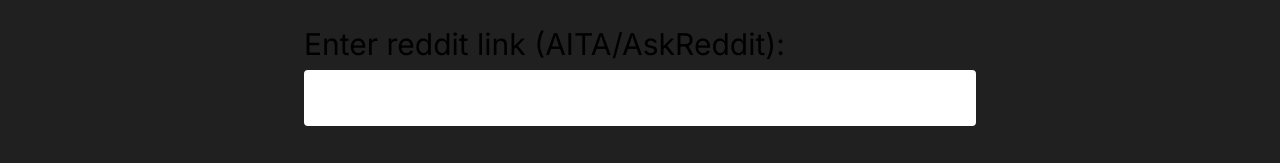
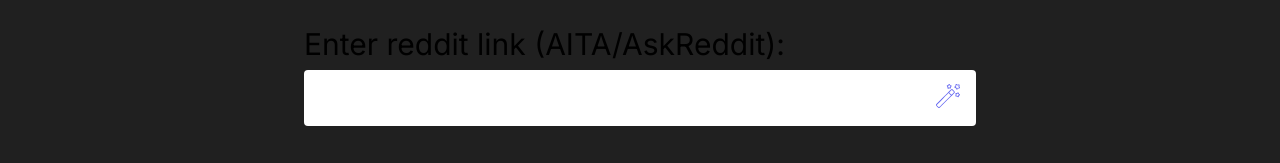
Before and after one commit to KrishOnGH/shitpost.video, a Next.js app in the folder web/: page / in a window 1280 px wide. Shown: the part 244-407 px from the top of the page. Built offline with nearby package versions, Linux system fonts and the light colour scheme; no server answers.

Commit message:
reddit api pt. 4
The website now has a generate link button to generate a sufficient random AITA/AskReddit link and populate the link input.

```diff
--- a/web/app/page.js
+++ b/web/app/page.js
@@ -84,6 +84,27 @@
     setVideoUrl('');
   };
 
+  const generatelink = async (e) => {
+    e.preventDefault();
+    try {
+      const response = await fetch('http://localhost:5000/generate-link', {
+        method: 'POST',
+        headers: {
+          'Content-Type': 'application/json',
+        },
+        body: JSON.stringify({ "username": username }),
+      });
+
+      if (!response.ok) {
+        throw new Error('Network response was not ok');
+      }
+      data = response.json()
+      setLink(data)
+    } catch (error) {
+      console.error('Error generating link:', error);
+    }
+  }
+
   return (
     <div className='bg-[#202020] w-[100vw] flex flex-col justify-start min-h-screen'>
       <div className="flex w-full pt-4 mt-10 pb-2 items-start justify-between bg-[#202020]">
@@ -111,6 +132,8 @@
                   <div className='mb-2 text-3xl'>
                     Enter reddit link (AITA/AskReddit):
                   </div>
+
+                  <div className='relative flex'>
                     <input
                       className='text-black w-full p-2 rounded'
                       type="text"
@@ -118,6 +141,64 @@
                       onChange={(e) => setLink(e.target.value)}
                       required
                     />
+
+                    <button
+                      onClick={generatelink}
+                      className="absolute right-3 bottom-[1.15rem] text-indigo-500 cursor-pointer"
+                    >
+                      <svg version="1.0" xmlns="http://www.w3.org/2000/svg"
+                        className="w-8 h-6"
+                        width="512.000000pt" height="512.000000pt" viewBox="0 0 512.000000 512.000000"
+                        preserveAspectRatio="xMidYMid meet">
+
+                        <g transform="translate(0.000000,512.000000) scale(0.100000,-0.100000)"
+                          fill="#6366f1" stroke="#6366f1">
+                          <path d="M2740 5098 c-37 -19 -52 -38 -95 -113 l-51 -89 -87 -18 c-47 -9 -100
+                          -24 -116 -32 -62 -33 -97 -110 -82 -179 10 -43 15 -51 91 -132 l56 -60 -10
+                          -101 c-11 -121 -6 -147 43 -195 63 -64 116 -64 257 1 l71 32 84 -38 c107 -49
+                          168 -52 223 -10 61 46 70 73 62 203 l-7 112 64 69 c35 37 70 85 76 105 25 73
+                          -10 157 -81 193 -16 8 -67 23 -114 32 l-86 17 -52 90 c-43 76 -58 93 -96 113
+                          -24 12 -58 22 -75 22 -17 0 -51 -10 -75 -22z m124 -241 c24 -45 54 -91 65
+                          -101 11 -10 54 -24 98 -32 140 -26 133 -16 64 -90 -98 -104 -96 -99 -82 -215
+                          7 -56 11 -103 8 -105 -2 -2 -42 14 -89 36 -47 22 -97 40 -111 40 -13 0 -64
+                          -18 -112 -40 -48 -23 -89 -39 -91 -37 -2 2 0 37 6 78 18 141 19 140 -62 225
+                          -79 83 -79 87 1 99 25 3 69 12 96 20 53 15 58 21 136 162 13 24 25 43 26 43 1
+                          0 22 -37 47 -83z"/>
+                          <path d="M4262 5099 c-26 -13 -55 -39 -70 -62 -24 -36 -27 -51 -30 -146 -1
+                          -58 -5 -116 -8 -128 -2 -13 -44 -54 -98 -98 -55 -44 -101 -89 -110 -109 -32
+                          -68 -15 -165 38 -215 13 -12 75 -41 137 -64 l113 -42 41 -107 c22 -59 50 -120
+                          62 -136 28 -39 81 -62 138 -62 85 0 110 22 263 220 2 3 61 7 131 10 117 5 132
+                          8 168 32 46 31 83 97 83 149 -1 44 -25 96 -89 188 -28 41 -51 80 -51 88 0 7
+                          14 61 31 120 42 149 29 214 -55 271 -55 37 -100 37 -229 1 l-116 -32 -93 61
+                          c-138 91 -177 100 -256 61z m205 -231 c62 -41 113 -68 129 -68 14 0 72 13 128
+                          29 55 16 110 31 121 33 24 4 24 -1 -16 -138 -16 -56 -29 -114 -29 -128 0 -16
+                          28 -68 70 -132 39 -57 73 -111 76 -118 4 -10 -25 -14 -137 -19 -164 -6 -150 1
+                          -259 -141 -36 -47 -69 -85 -75 -86 -5 0 -30 55 -54 122 -24 66 -52 129 -61
+                          138 -9 9 -72 37 -138 61 -67 24 -122 49 -121 54 0 6 42 43 94 84 52 40 102 82
+                          110 91 12 14 17 49 21 146 3 71 7 135 10 142 5 15 -1 18 131 -70z"/>
+                          <path d="M3280 3994 c-39 -14 -257 -228 -1647 -1618 l-1602 -1601 -16 -59
+                          c-20 -67 -16 -135 11 -193 23 -51 446 -474 497 -497 58 -27 126 -31 193 -11
+                          l59 16 1596 1597 c1132 1132 1601 1609 1614 1637 27 58 31 133 10 196 -16 49
+                          -40 76 -239 277 -150 152 -235 229 -266 244 -57 28 -149 33 -210 12z m347
+                          -366 c217 -217 230 -236 200 -294 -9 -16 -127 -140 -264 -276 l-248 -248 -253
+                          253 -252 252 252 251 c139 139 262 257 273 263 11 6 36 9 55 6 29 -4 67 -37
+                          237 -207z m-682 -688 l250 -250 -1250 -1250 c-687 -687 -1262 -1255 -1277
+                          -1261 -15 -6 -40 -8 -55 -4 -34 8 -416 385 -434 426 -6 16 -8 41 -5 56 5 19
+                          396 417 1259 1281 689 688 1254 1252 1257 1252 3 0 118 -113 255 -250z"/>
+                          <path d="M4654 3319 c-17 -5 -64 -38 -104 -74 l-74 -66 -115 7 c-111 6 -118 5
+                          -150 -17 -49 -34 -72 -70 -78 -121 -4 -38 2 -60 37 -138 l41 -93 -41 -95 c-50
+                          -114 -51 -160 -3 -220 45 -56 91 -68 210 -55 l98 11 65 -63 c80 -76 100 -87
+                          160 -87 108 0 150 51 183 222 l12 64 90 52 c73 42 94 59 112 94 29 54 29 104
+                          0 155 -17 30 -44 52 -112 92 l-90 52 -17 85 c-25 126 -58 176 -129 196 -39 12
+                          -53 11 -95 -1z m66 -274 c11 -54 28 -107 37 -118 10 -10 55 -39 101 -64 46
+                          -25 82 -46 80 -48 -2 -1 -44 -26 -94 -54 -103 -57 -104 -59 -130 -193 l-17
+                          -88 -79 75 c-89 84 -92 85 -232 65 -38 -6 -71 -9 -73 -6 -2 2 14 43 37 91 22
+                          48 40 98 40 110 0 13 -18 62 -40 110 -22 49 -39 90 -36 92 2 2 50 -1 105 -7
+                          117 -14 113 -16 213 79 35 33 64 58 65 57 2 -1 12 -47 23 -101z"/>
+                        </g>
+                      </svg>
+                    </button>
+                  </div>
                 </label>
 
                 <div className='mb-2 text-2xl'>
```
Also changed, not shown: 2 other files (tests, documents, lock files or other folders). Lines whose indentation alone changed are shown as unchanged.
